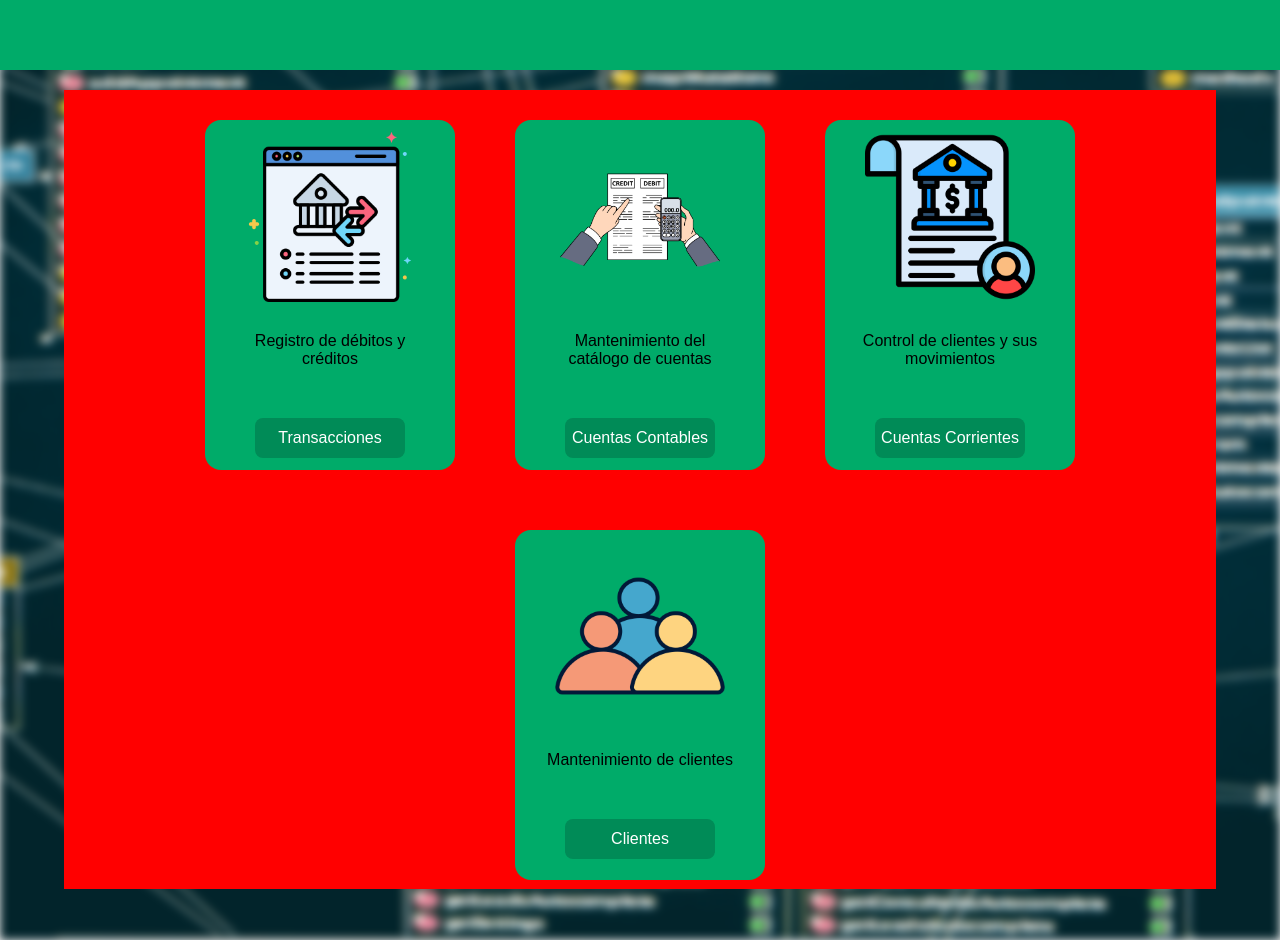
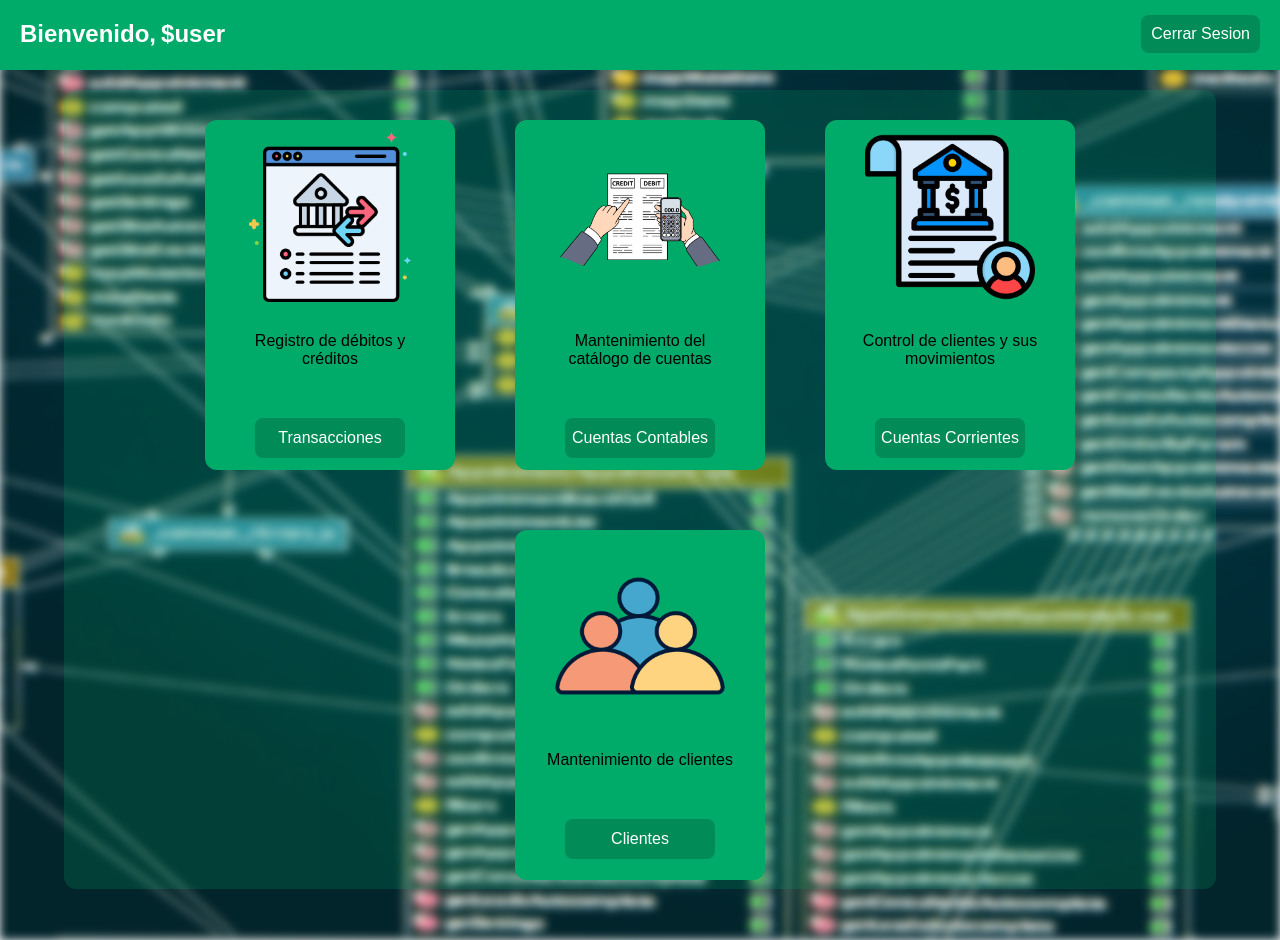
Before and after one commit to IvanLmm/ivanlmm.github.io, a PHP site: page /Finanzas/menuPrincipal.html in a window 1280 px wide. Run offline with PHP 8.4, Linux system fonts and the light colour scheme.

Commit message:
avance pagina

```diff
--- a/Finanzas/css/estilos.css
+++ b/Finanzas/css/estilos.css
@@ -19,6 +19,8 @@ body{
 
 
 }
+
+
 
 .borroso{
     position: absolute;
@@ -51,6 +53,14 @@ body{
     margin-bottom: 30px;
 
 }
+.saludo{
+    align-items: center;
+    position: relative;
+    color: #FFFFFF;
+    left: 20px;
+
+}
+
 .form input{
     width: 80%;
     padding: 5px;
@@ -112,6 +122,10 @@ body{
     top: 0px;
     width: 100vw;
     position: absolute;
+    display: flex;
+    gap: 5px;
+    flex: 1;
+
     z-index: 3;
 
 
@@ -134,7 +148,8 @@ a{
 .cuerpo{
     top: 90px;
     position: absolute;
-    background-color: red;
+    background-color: rgba(0, 171, 105, 0.2);
+    border-radius: 12px;
     width: 90%;
     height: 85%;
     display: flex;
@@ -158,7 +173,7 @@ a{
     height: 350px;
     background-color: #00ab69;
     margin: 30px;
-    border-radius: 16px;
+    border-radius: 12px;
 
 }
 
@@ -188,3 +203,27 @@ p{
 margin: 30px;
 text-align: center;
 }
+
+.logout{
+    position: absolute;
+    right: 20px;
+    top: 15px;
+    padding: 10px;
+    height: fit-content;
+    border: none;
+    border-radius: 8px;
+    background-color: #008B57;
+    color: #FFFFFF;
+    font-size: 16px;
+    cursor: pointer;
+
+
+
+
+
+}
+.logout:hover{
+    background-color: #00C97F;
+    text-shadow: 0 2px 4px rgba(0, 0, 0, 0.9);
+    box-shadow: 0 0 10px rgba(255, 255, 255, 0.6);
+}
--- a/Finanzas/menuPrincipal.html
+++ b/Finanzas/menuPrincipal.html
@@ -15,9 +15,11 @@
     <div class="padre">
         <div class="borroso"></div>
 
-        <nav class="header">
+        <div class="header">
+               <h2 class="saludo">Bienvenido,</h2><h2 class="saludo" id="usuario">$user</h2>
 
-        </nav>
+               <button class="logout">Cerrar Sesion</button>
+        </div>
         <div class="cuerpo">
             <div class="contenedor">
                 <img src="img/transaccionesLogo.png" alt="transaccionesLogo" class="logos">
```
